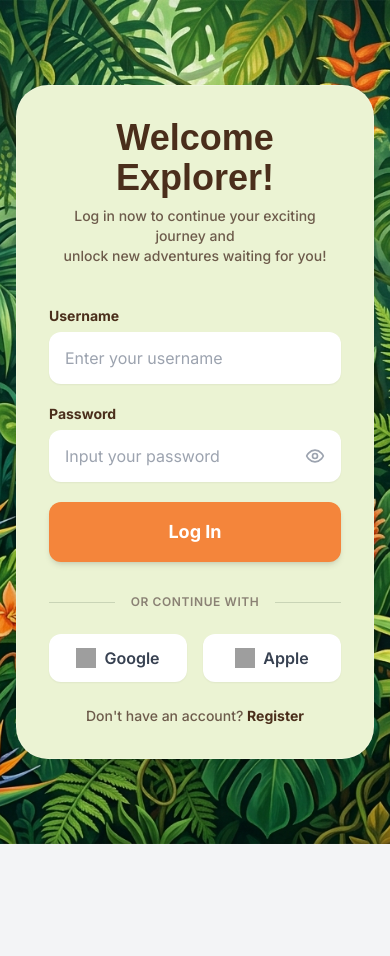
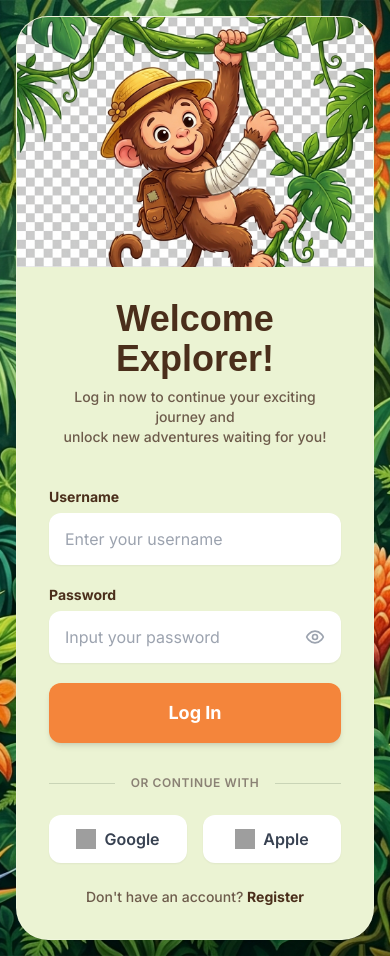
Before and after one commit to ahmad-xsam/prasordu, a Next.js app: page /login in a window 390 px wide. Before the commit the page ends 844 px from the top, so only its background shows below. Built offline with nearby package versions, Linux system fonts and the light colour scheme; grey boxes are pictures that could not be loaded.

Commit message:
Fix monkey image visibility on mobile screens

```diff
--- a/src/app/login/page.tsx
+++ b/src/app/login/page.tsx
@@ -54,7 +54,7 @@ export default function LoginPage() {
       <div className="max-w-5xl w-full bg-[#EBF3D3] rounded-[2rem] shadow-2xl overflow-hidden flex flex-col md:flex-row min-h-[650px] border border-white/20 relative z-10">
 
         {/* Left Side - Monkey Hero */}
-        <div className="w-full md:w-[45%] relative bg-[#f7eedf] min-h-[300px] md:min-h-full hidden md:block">
+        <div className="w-full h-[250px] md:h-auto md:w-[45%] relative bg-[#f7eedf] md:min-h-full block">
           <Image
             src="/monkey_hero.png"
             alt="Monkey Explorer"
--- a/src/app/register/page.tsx
+++ b/src/app/register/page.tsx
@@ -26,7 +26,7 @@ export default function RegisterPage() {
       <div className="max-w-5xl w-full bg-[#EBF3D3] rounded-[2rem] shadow-2xl overflow-hidden flex flex-col md:flex-row min-h-[650px] border border-white/20 relative z-10">
 
         {/* Left Side - Monkey Hero */}
-        <div className="w-full md:w-[45%] relative bg-[#f7eedf] min-h-[300px] md:min-h-full hidden md:block">
+        <div className="w-full h-[250px] md:h-auto md:w-[45%] relative bg-[#f7eedf] md:min-h-full block">
           <Image
             src="/monkey_hero.png"
             alt="Monkey Explorer"
```
